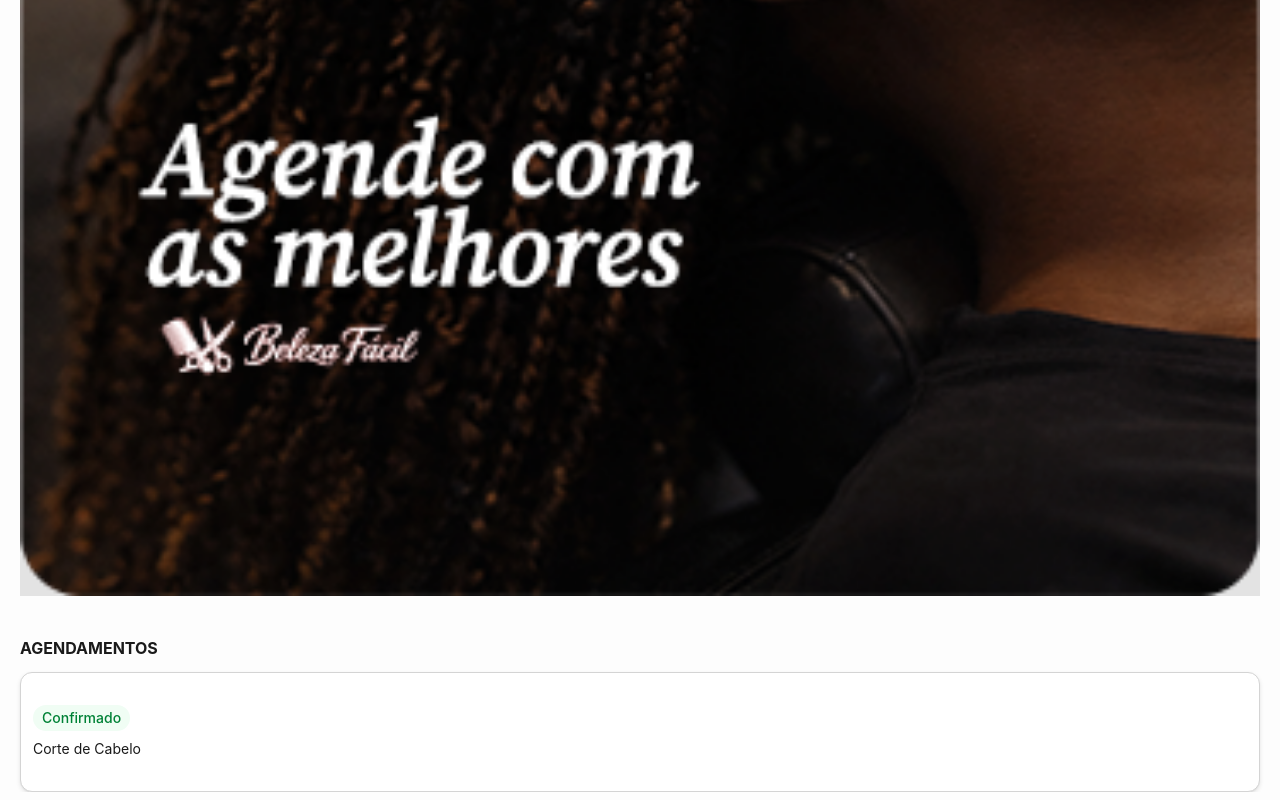
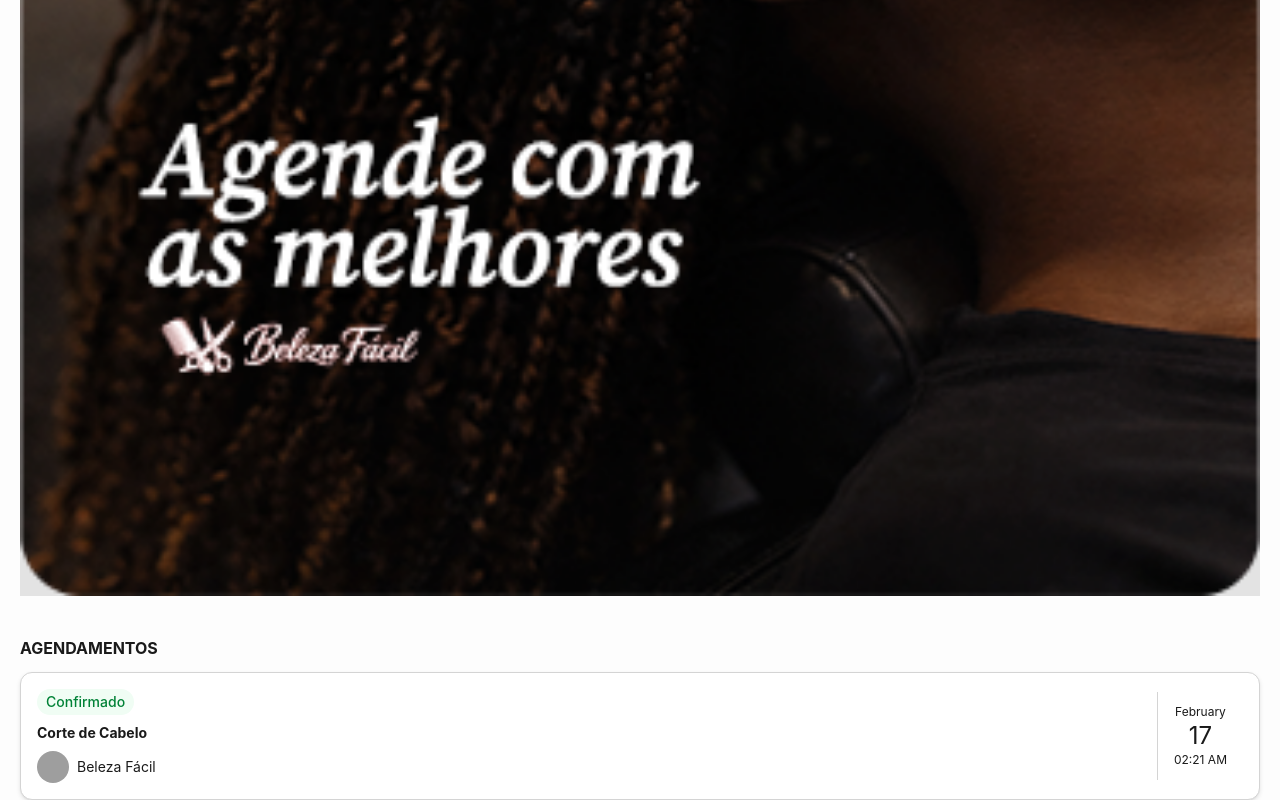
Before and after one commit to Mateus-lang/beleza-facil, a Next.js app: page / in a window 1280 px wide. Shown: the part 1406-2206 px from the top of the page. Built offline with nearby package versions, Linux system fonts and the light colour scheme; grey boxes are pictures that could not be loaded.

Commit message:
feat: add Avatar component and update BookingItem to include avatar display

```diff
--- a/src/app/_components/booking-item.tsx
+++ b/src/app/_components/booking-item.tsx
@@ -1,3 +1,4 @@
+import { Avatar, AvatarFallback, AvatarImage } from './ui/avatar';
 import { Badge } from './ui/badge';
 import { Card } from './ui/card';
 
@@ -15,16 +16,32 @@ const BookingItem = ({
   date,
 }: BookingItemProps) => {
   return (
-    <div>
-      <Card>
-        <div className="flex flex-col gap-2 px-3 py-2">
-          <Badge className="bg-green-50 text-sm text-green-700 dark:bg-green-950 dark:text-green-300">
-            Confirmado
-          </Badge>
-          <p className="text-sm">{serviceName}</p>
+    <Card className="flex flex-row items-center justify-between p-4">
+      <div className="flex flex-col gap-2">
+        <Badge className="bg-green-50 text-sm text-green-700 dark:bg-green-950 dark:text-green-300">
+          Confirmado
+        </Badge>
+        <div className="flex flex-col gap-2">
+          <p className="text-sm font-bold">{serviceName}</p>
+          <div className="flex items-center gap-2">
+            <Avatar>
+              <AvatarImage src={salonImageUrl} alt={salonName} />
+            </Avatar>
+            <p className="text-sm">{salonName}</p>
+          </div>
         </div>
-      </Card>
-    </div>
+      </div>
+
+      <div className="flex h-full flex-col items-center justify-center border-l p-4 py-3">
+        <p className="text-xs capitalize">
+          {date.toLocaleDateString([], { month: 'long' })}
+        </p>
+        <p className='text-2xl'>{date.toLocaleDateString([], { day: '2-digit' })}</p>
+        <p className="text-xs">
+          {date.toLocaleTimeString([], { hour: '2-digit', minute: '2-digit' })}
+        </p>
+      </div>
+    </Card>
   );
 };
 
--- /dev/null
+++ b/src/app/_components/ui/avatar.tsx
@@ -0,0 +1,109 @@
+"use client"
+
+import * as React from "react"
+import { Avatar as AvatarPrimitive } from "radix-ui"
+
+import { cn } from "@/lib/utils"
+
+function Avatar({
+  className,
+  size = "default",
+  ...props
+}: React.ComponentProps<typeof AvatarPrimitive.Root> & {
+  size?: "default" | "sm" | "lg"
+}) {
+  return (
+    <AvatarPrimitive.Root
+      data-slot="avatar"
+      data-size={size}
+      className={cn(
+        "group/avatar relative flex size-8 shrink-0 overflow-hidden rounded-full select-none data-[size=lg]:size-10 data-[size=sm]:size-6",
+        className
+      )}
+      {...props}
+    />
+  )
+}
+
+function AvatarImage({
+  className,
+  ...props
+}: React.ComponentProps<typeof AvatarPrimitive.Image>) {
+  return (
+    <AvatarPrimitive.Image
+      data-slot="avatar-image"
+      className={cn("aspect-square size-full", className)}
+      {...props}
+    />
+  )
+}
+
+function AvatarFallback({
+  className,
+  ...props
+}: React.ComponentProps<typeof AvatarPrimitive.Fallback>) {
+  return (
+    <AvatarPrimitive.Fallback
+      data-slot="avatar-fallback"
+      className={cn(
+        "bg-muted text-muted-foreground flex size-full items-center justify-center rounded-full text-sm group-data-[size=sm]/avatar:text-xs",
+        className
+      )}
+      {...props}
+    />
+  )
+}
+
+function AvatarBadge({ className, ...props }: React.ComponentProps<"span">) {
+  return (
+    <span
+      data-slot="avatar-badge"
+      className={cn(
+        "bg-primary text-primary-foreground ring-background absolute right-0 bottom-0 z-10 inline-flex items-center justify-center rounded-full ring-2 select-none",
+        "group-data-[size=sm]/avatar:size-2 group-data-[size=sm]/avatar:[&>svg]:hidden",
+        "group-data-[size=default]/avatar:size-2.5 group-data-[size=default]/avatar:[&>svg]:size-2",
+        "group-data-[size=lg]/avatar:size-3 group-data-[size=lg]/avatar:[&>svg]:size-2",
+        className
+      )}
+      {...props}
+    />
+  )
+}
+
+function AvatarGroup({ className, ...props }: React.ComponentProps<"div">) {
+  return (
+    <div
+      data-slot="avatar-group"
+      className={cn(
+        "*:data-[slot=avatar]:ring-background group/avatar-group flex -space-x-2 *:data-[slot=avatar]:ring-2",
+        className
+      )}
+      {...props}
+    />
+  )
+}
+
+function AvatarGroupCount({
+  className,
+  ...props
+}: React.ComponentProps<"div">) {
+  return (
+    <div
+      data-slot="avatar-group-count"
+      className={cn(
+        "bg-muted text-muted-foreground ring-background relative flex size-8 shrink-0 items-center justify-center rounded-full text-sm ring-2 group-has-data-[size=lg]/avatar-group:size-10 group-has-data-[size=sm]/avatar-group:size-6 [&>svg]:size-4 group-has-data-[size=lg]/avatar-group:[&>svg]:size-5 group-has-data-[size=sm]/avatar-group:[&>svg]:size-3",
+        className
+      )}
+      {...props}
+    />
+  )
+}
+
+export {
+  Avatar,
+  AvatarImage,
+  AvatarFallback,
+  AvatarBadge,
+  AvatarGroup,
+  AvatarGroupCount,
+}
--- /dev/null
+++ b/src/lib/prisma.ts
@@ -0,0 +1,7 @@
+import { PrismaClient } from '@/generated/prisma/client';
+
+const globalForPrisma = global as unknown as { prisma: PrismaClient };
+
+export const prisma = globalForPrisma.prisma || new PrismaClient();
+
+if (process.env.NODE_ENV !== 'production') globalForPrisma.prisma = prisma;
```
